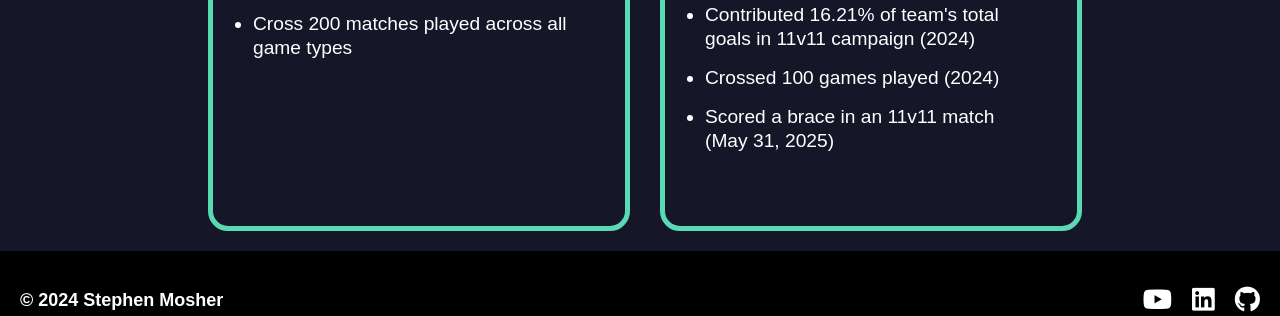
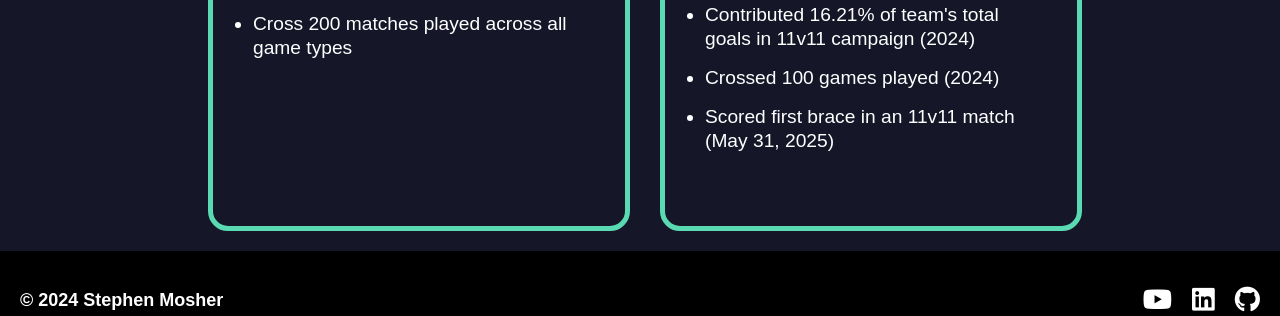
Before and after one commit to s-g-mo/mindovermatterfc, a FastAPI app: page / in a window 1280 px wide. Shown: the part 1422-1738 px from the top of the page. Run offline with FastAPI, Linux system fonts and the light colour scheme.

Commit message:
milestones update

```diff
--- a/app/templates/index.html
+++ b/app/templates/index.html
@@ -155,7 +155,7 @@
                   (2024)
                 </li>
                 <li>Crossed 100 games played (2024)</li>
-                <li>Scored a brace in an 11v11 match (May 31, 2025)</li>
+                <li>Scored first brace in an 11v11 match (May 31, 2025)</li>
               </ul>
             </div>
           </div>
```
